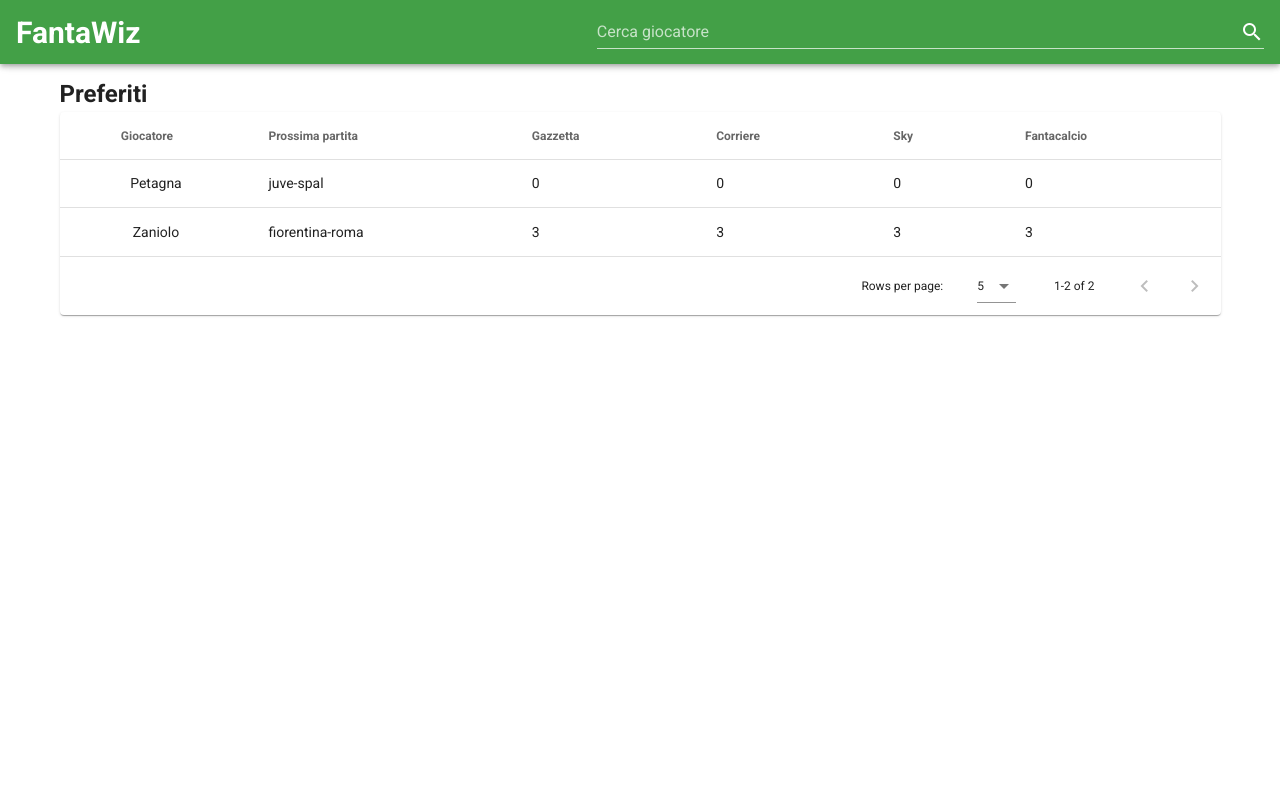
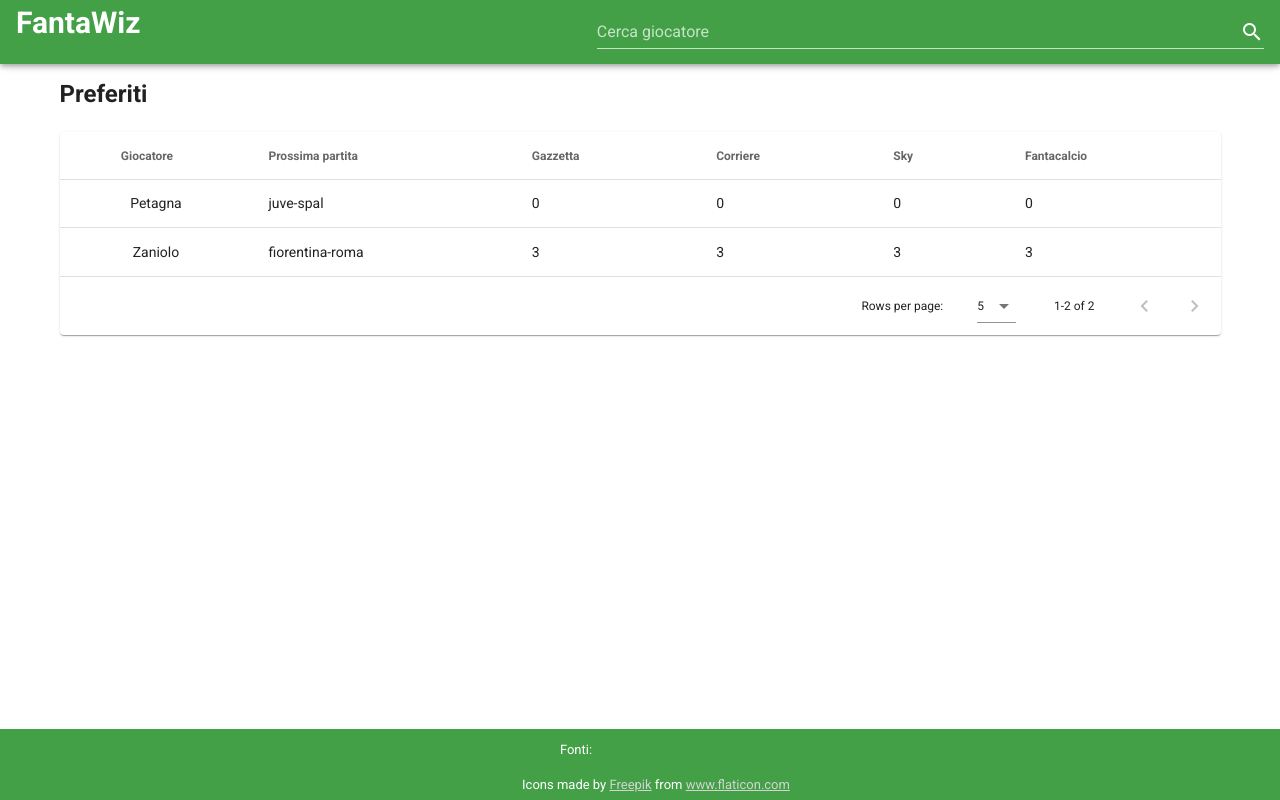
Before and after one commit to vittoriovaselli/FantaWiz, a Vue app in the folder fe/fantawiz-fe/: page / in a window 1280 px wide. Built offline with nearby package versions, Linux system fonts and the light colour scheme.

Commit message:
added credits

```diff
--- a/fe/fantawiz-fe/src/App.vue
+++ b/fe/fantawiz-fe/src/App.vue
@@ -20,6 +20,24 @@
       <Search :headers="headers" :search="search" @close="resetReserch"/>
       <Favourites :headers="headers"/>
     </v-content>
+    <v-footer color="primary" id="footer">
+      <div id="credits">
+        <p> Fonti: </p>
+        <a target="_blank" href="https://www.gazzetta.it/">
+          <v-img src="../src/assets/icons/logos/gazzetta.jpg" width="30px"></v-img>
+        </a>
+        <a target="_blank" href="https://www.fantacalcio.it/">
+          <v-img src="../src/assets/icons/logos/fanta-gazzetta.png" width="30px"></v-img>
+        </a>
+        <a target="_blank" href="https://sport.sky.it/">
+          <v-img src="../src/assets/icons/logos/sky-sport.png" width="30px"></v-img>
+        </a>
+        <a target="_blank" href="https://www.corrieredellosport.it/">
+          <v-img src="../src/assets/icons/logos/corriere-dello-sport.png" width="30px"></v-img>
+        </a>
+      </div>
+      <div>Icons made by <a target="_blank" href="https://www.flaticon.com/authors/freepik" title="Freepik">Freepik</a> from <a target="_blank" href="https://www.flaticon.com/" title="Flaticon">www.flaticon.com</a></div>
+      </v-footer>
   </v-app>
 </template>
 
@@ -58,3 +76,53 @@ export default {
   }
 };
 </script>
+
+<style>
+
+#credits{
+  width: 100vw;
+  display: flex;
+  align-items: center;
+  justify-content: center;
+  margin-bottom: 10px;
+}
+
+ #footer{
+   display: flex;
+   align-items: center;
+   justify-content: center;
+   flex-direction: column;
+   font-size: small;
+   color: white;
+ }
+
+a{
+  cursor: pointer;
+  color: lightgray !important;
+}
+
+#credits a{
+  margin-left: 10px;
+}
+
+a div{
+  opacity: 0.85;
+}
+
+a div:hover{
+  opacity: 1;
+}
+
+h2{
+  margin-bottom: 20px;
+}
+
+.v-application p{
+  margin-bottom: 0 !important;
+}
+
+.v-image{
+  border-radius: 50% !important;
+}
+
+</style>
```
